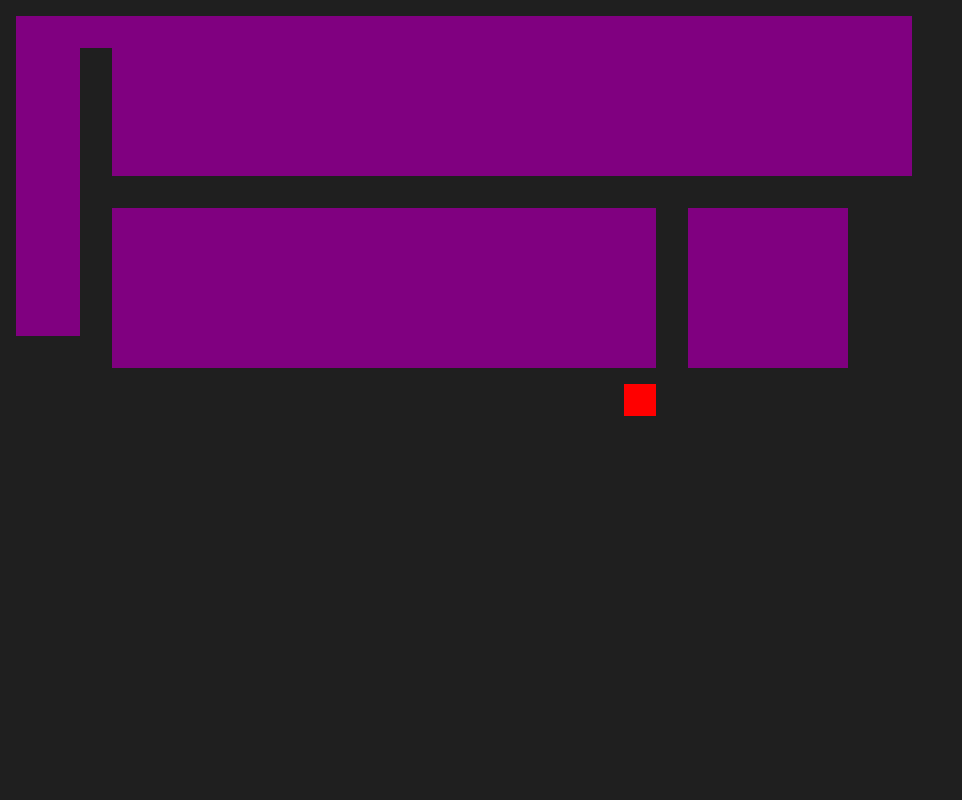
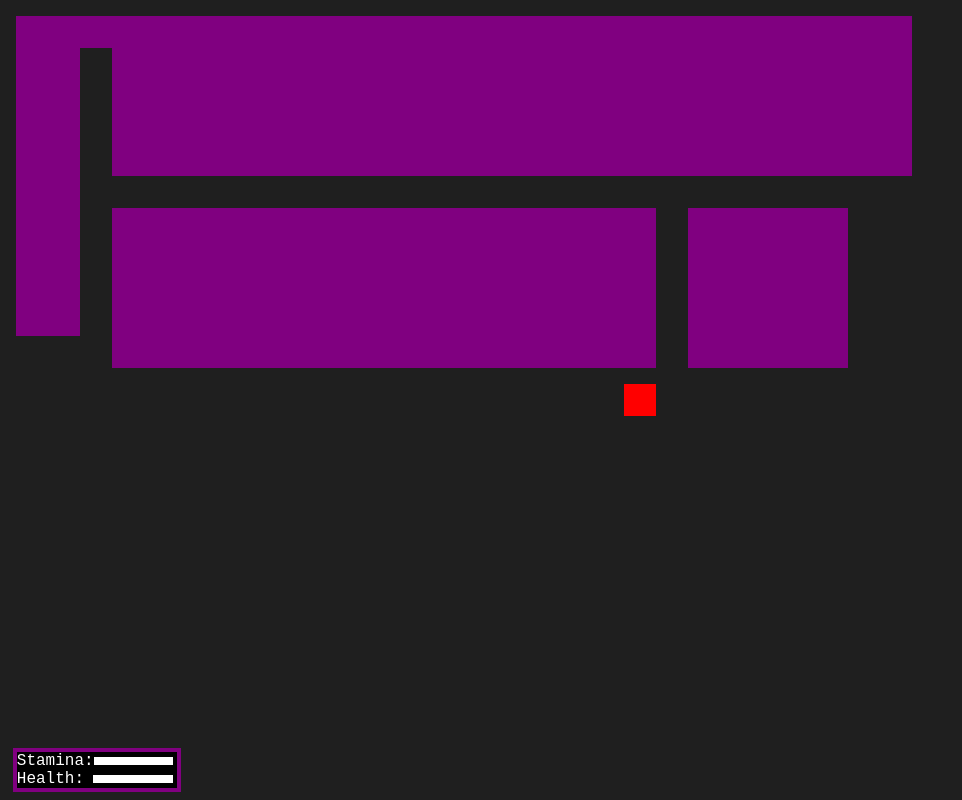
Before and after one commit to LU-SIFE/untitled-game, a plain HTML site: page index.html in a window 1280 px wide. Shown: the whole page, without its empty margins (0-962 px from the left). Drawn offline with Linux system fonts and the light colour scheme.

Commit message:
added a stamina meter

```diff
--- a/index.css
+++ b/index.css
@@ -20,3 +20,31 @@ canvas {
   text-align: center;
   min-height: 100vh;
 }
+
+#stats {
+    border: 4px solid purple;
+    background-color: black;
+    color: white;
+    font-family: Courier New;
+    position: absolute;
+    z-index: 10;
+    width: 10em;
+    bottom: 1%;
+    left: 1%;
+}
+
+#stats .item_container {
+    text-align: center;
+    display: inline-flex;
+    justify-content: space-between;
+    align-items: center;
+    width: 100%;
+}
+
+.bars {
+    background-color: white;
+    height: 0.5em;
+    width: 50%;
+    display: inline-flex;
+    margin-right: 4px;
+}
--- a/index.html
+++ b/index.html
@@ -4,12 +4,17 @@
 	<meta charset="utf-8">
 	<meta name="viewport" content="width=device-width, initial-scale=1">
 	<title>Game</title>
+	<script src="index.js"></script>
 	<link rel="stylesheet" href="index.css">
-	<script src="index.js"></script>
 </head>
 <body onload="startGame()">
 
-	<div id="canvas-container">
+	<div id="canvas-container"></div>
+
+	<div id="stats">
+		<div class="item_container">Stamina:<div class="bars" id="stamina"></div></div><br>
+		<div class="item_container">Health:<div class="bars"></div></div><br>
+
 
 	</div>
 
--- a/index.js
+++ b/index.js
@@ -1,5 +1,8 @@
 var myGamePiece;
 var speed = 16;
+var running = false;
+var stamina = 50;
+var tired = false;
 
 function startGame() {
     canvasWidth = getWidth() - (getWidth() % 32);
@@ -78,6 +81,24 @@ function updateGameArea() {
 
     for (i = 0; i < speed; i++) {
 
+        if (running && tired == false) {
+            if (!(stamina <= 0)) {
+                stamina -= 0.05;
+                speed = 24;
+            } else {
+                speed = 16;
+                tired = true;
+            }
+            document.getElementById("stamina").style.width = stamina + "%";
+        } else {
+            if (!(stamina >= 50)) {
+                stamina += 0.02;
+            } else {
+                tired = false;
+            }
+            document.getElementById("stamina").style.width = stamina + "%";
+        }
+
         if (moving_left) {
             myGamePiece.x--;
 
@@ -148,7 +169,7 @@ document.addEventListener("keydown", function(e) {
     } else if (e.keyCode === 83) { // w
         moving_down = true;
     } else if (e.keyCode === 16) { // shift
-        speed = 24;
+        running = true;
     }
 });
 
@@ -164,7 +185,7 @@ document.addEventListener("keyup", function(e) {
     } else if (e.keyCode === 83) { // a
         moving_down = false;
     } else if (e.keyCode === 16) { // shift
-        speed = 16;
+        running = false;
     }
 });
 
```
